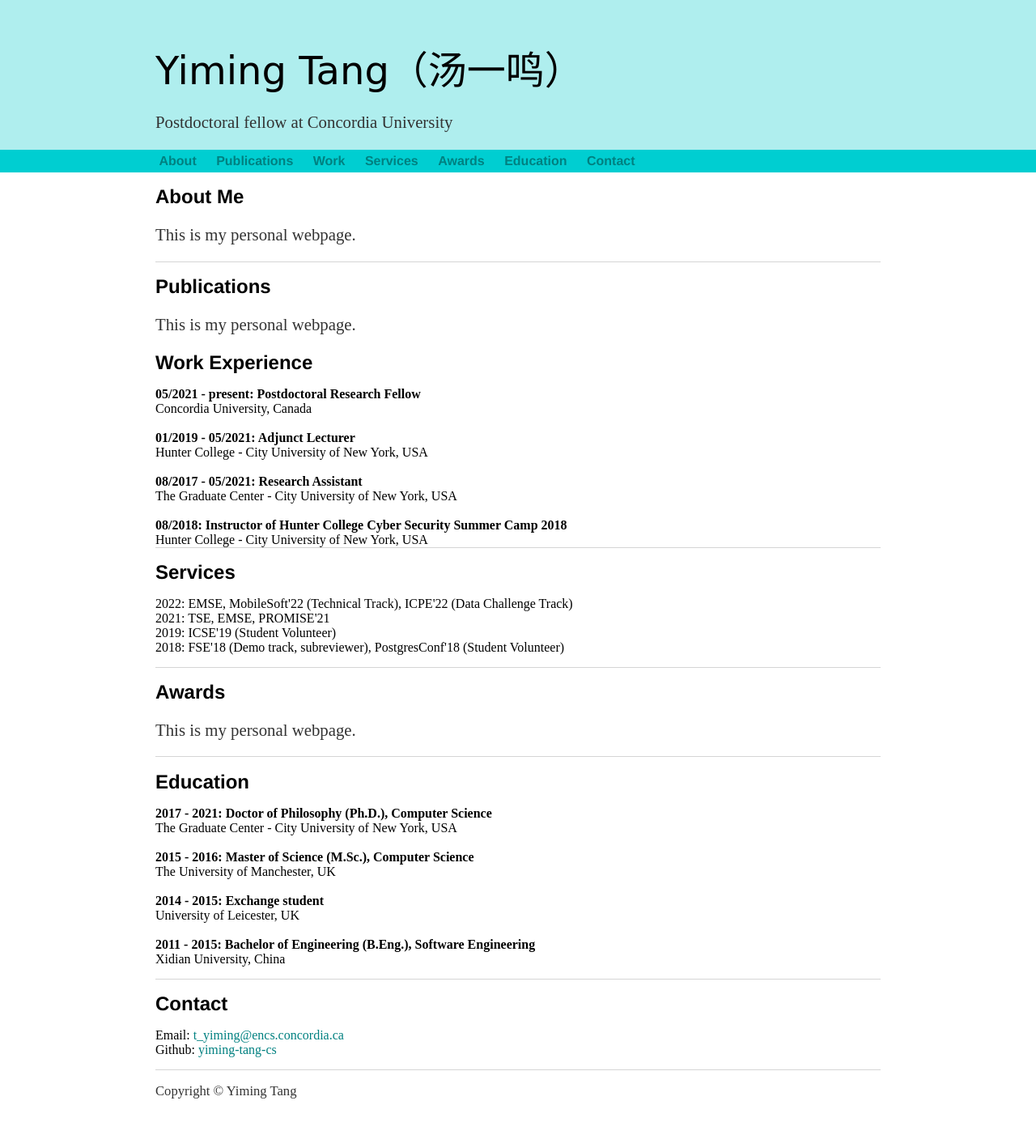
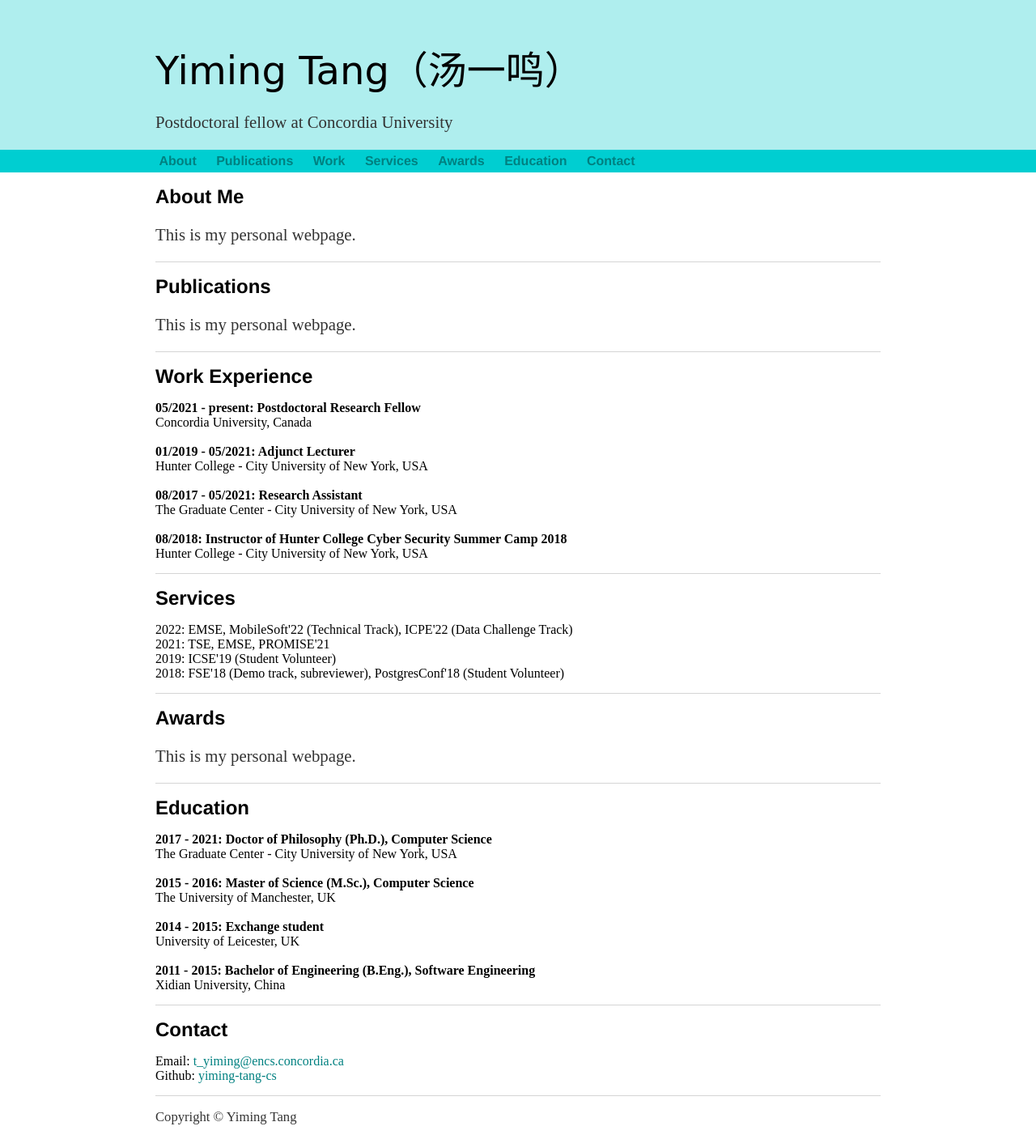
Before and after one commit to yiming-tang-cs/yiming-tang-cs.github.io, a Jekyll site: the page built from index.html, in a window 1280 px wide. Shown: the whole page at 81% size. Built offline with Jekyll 4.4.1, drawn with Linux system fonts in a browser that asks for light colours; before the commit the page ends 1375 px from its top, so only the background shows below that.

Commit message:
Update main.css

```diff
--- a/css/main.css
+++ b/css/main.css
@@ -81,10 +81,10 @@
     list-style: none;
 }
 
-#publications, #services, #contact, #education, #awards {
+#publications, #services, #contact, #education, #awards, #work {
     border-top: 1px solid #d5d5d5;
 }
 
-#about, #publications, #services, #contact, #education, #awards {
+#about, #publications, #services, #contact, #education, #awards, #work {
 	margin-bottom: 15px;
 }
```
